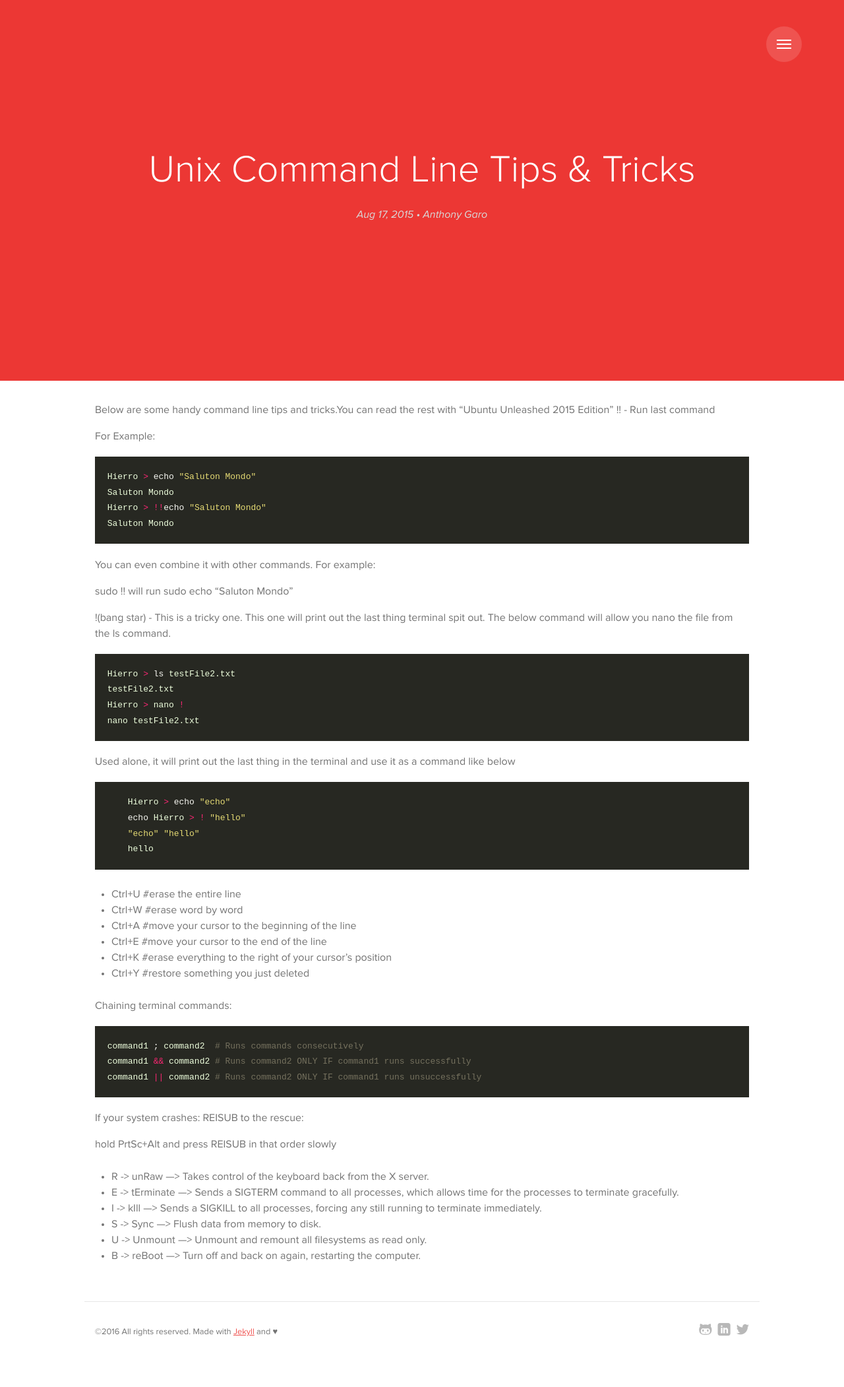
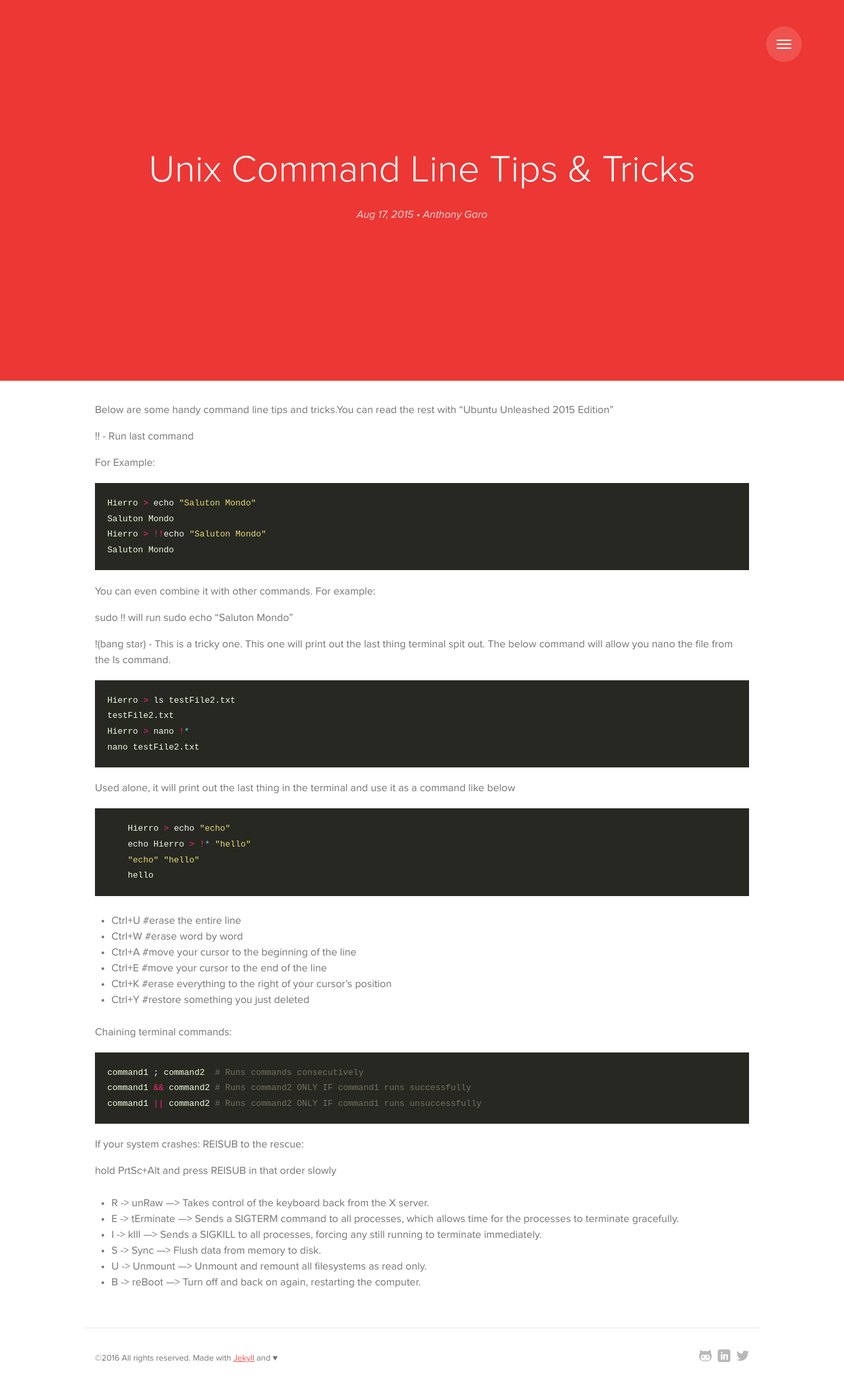
Before and after one commit to agaro1121/agaro1121.github.io, a Jekyll site: the page built from _posts/2015-08-17-unix-tips-tricks.md, in a window 1280 px wide. Shown: the whole page at 66% size. Built offline with Jekyll 4.4.1, drawn with Linux system fonts in a browser that asks for light colours; some web fonts are replaced; Markdown is read by kramdown in place of the engine named in the settings.

Commit message:
fixes small things

````diff
--- a/_posts/2015-08-17-unix-tips-tricks.md
+++ b/_posts/2015-08-17-unix-tips-tricks.md
@@ -13,6 +13,7 @@ blogger_orig_url: http://scarrediron.blogspot.com/2015/08/unix-tips-tricks.html
 ---
 
 Below are some handy command line tips and tricks.You can read the rest with "Ubuntu Unleashed 2015 Edition"
+
 !! - Run last command
 
 For Example:
@@ -35,7 +36,7 @@ The below command will allow you nano the file from the ls command.
 ```bash
 Hierro > ls testFile2.txt
 testFile2.txt
-Hierro > nano !
+Hierro > nano !*
 nano testFile2.txt
 ```
 
@@ -44,7 +45,7 @@ Used alone, it will print out the last thing in the terminal and use it as a com
 ```bash
     Hierro > echo "echo"
     echo
-    Hierro > ! "hello"
+    Hierro > !* "hello"
     "echo" "hello"
     hello
 ```
````
